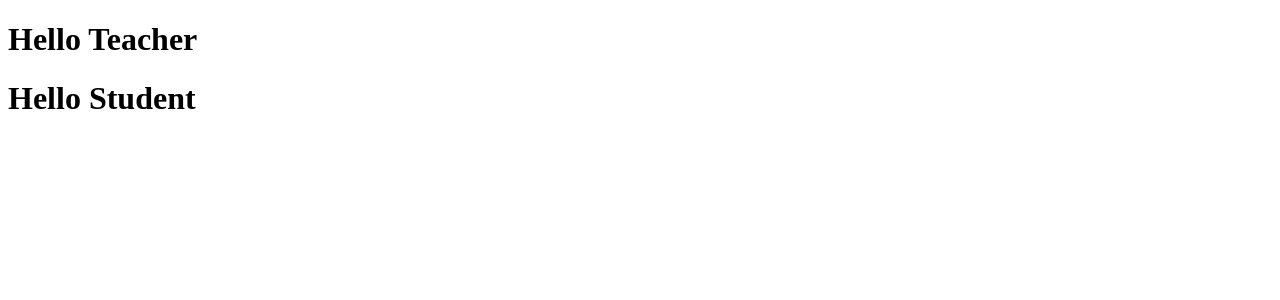
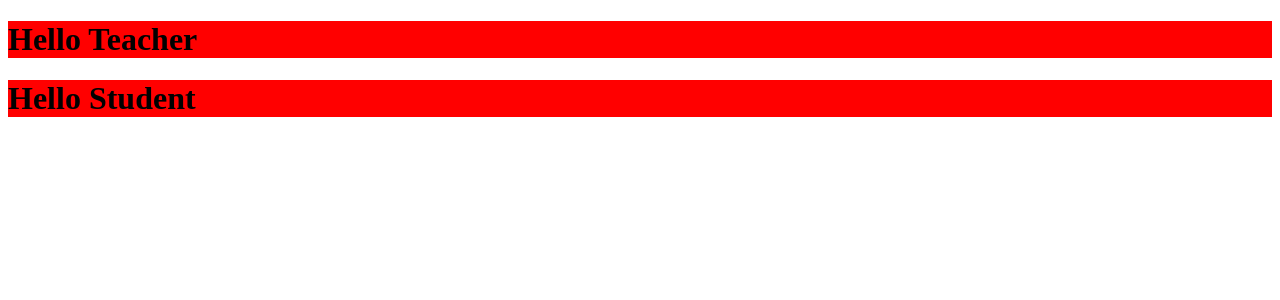
Before and after one commit to hs0805/react-practice, a React (Create React App) app: page / in a window 1280 px wide. Shown: the top 300 px of the page. Built offline with nearby package versions, Linux system fonts and the light colour scheme.

Commit message:
Adding class attribute to element in JSX

```diff
--- /dev/null
+++ b/src/App.css
@@ -0,0 +1,3 @@
+.bg {
+    background-color: red;
+}
--- a/src/Student.js
+++ b/src/Student.js
@@ -1,12 +1,13 @@
 import React, { Component } from "react";
+import "./App.css"
 
 const Student = (props) => {
-    return <h1>Hello {props.name}</h1>
+    return <h1 className="bg">Hello {props.name}</h1>
 }
 
 class Teacher extends Component {
     render() {
-        return <h1> Hello {this.props.name}</h1>
+        return <h1 className="bg"> Hello {this.props.name}</h1>
     }
 }
 
```
